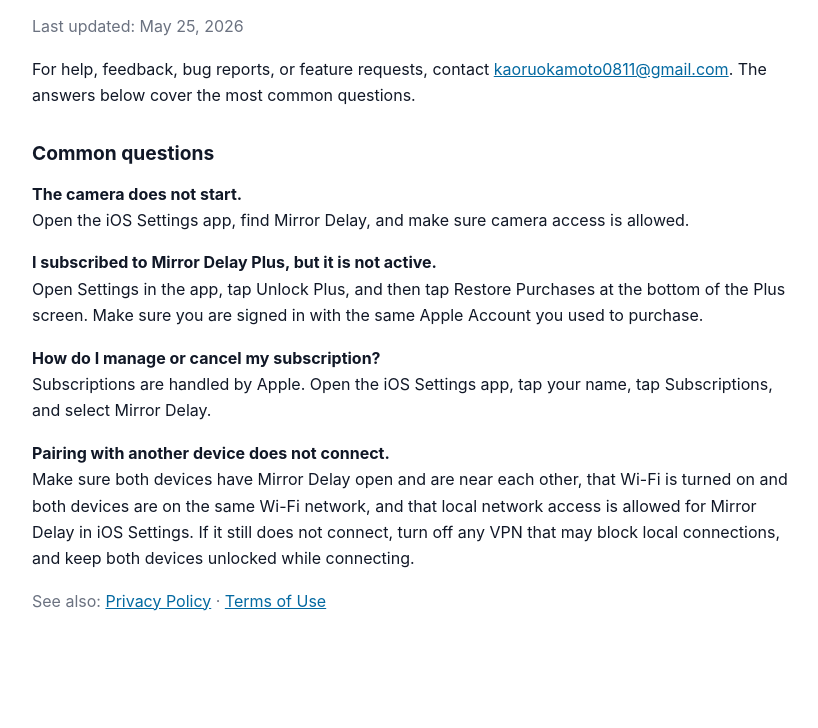
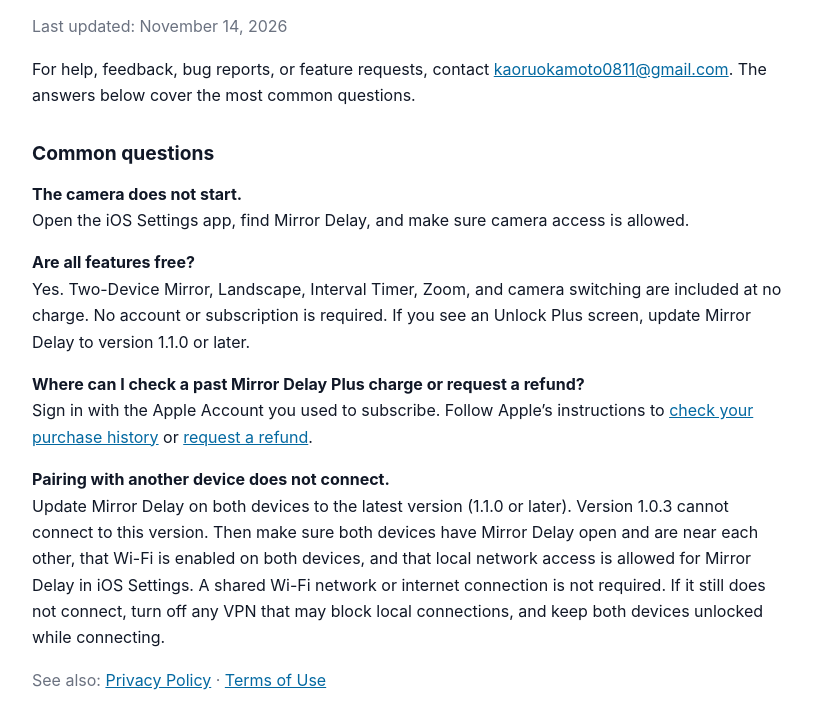
Before and after one commit to kaoru811/mirror-delay, a plain HTML site: page support.html in a window 1280 px wide. Shown: the part 104-832 px from the top of the page, without its empty margins (228-1046 px from the left). Before the commit the page ends 800 px from the top, so only its background shows below. Drawn offline with Linux system fonts and the light colour scheme.

Commit message:
Update Mirror Delay support and legal pages for free release

```diff
--- a/support.html
+++ b/support.html
@@ -23,7 +23,7 @@
 </head>
 <body>
   <h1>Mirror Delay Support</h1>
-  <p class="muted">Last updated: May 25, 2026</p>
+  <p class="muted">Last updated: November 14, 2026</p>
 
   <p>For help, feedback, bug reports, or feature requests, contact <a href="mailto:kaoruokamoto0811@gmail.com">kaoruokamoto0811@gmail.com</a>. The answers below cover the most common questions.</p>
 
@@ -32,14 +32,14 @@
   <p><strong>The camera does not start.</strong><br>
   Open the iOS Settings app, find Mirror Delay, and make sure camera access is allowed.</p>
 
-  <p><strong>I subscribed to Mirror Delay Plus, but it is not active.</strong><br>
-  Open Settings in the app, tap Unlock Plus, and then tap Restore Purchases at the bottom of the Plus screen. Make sure you are signed in with the same Apple Account you used to purchase.</p>
+  <p><strong>Are all features free?</strong><br>
+  Yes. Two-Device Mirror, Landscape, Interval Timer, Zoom, and camera switching are included at no charge. No account or subscription is required. If you see an Unlock Plus screen, update Mirror Delay to version 1.1.0 or later.</p>
 
-  <p><strong>How do I manage or cancel my subscription?</strong><br>
-  Subscriptions are handled by Apple. Open the iOS Settings app, tap your name, tap Subscriptions, and select Mirror Delay.</p>
+  <p><strong>Where can I check a past Mirror Delay Plus charge or request a refund?</strong><br>
+  Sign in with the Apple Account you used to subscribe. Follow Apple’s instructions to <a href="https://support.apple.com/en-us/118212">check your purchase history</a> or <a href="https://support.apple.com/en-us/118223">request a refund</a>.</p>
 
   <p><strong>Pairing with another device does not connect.</strong><br>
-  Make sure both devices have Mirror Delay open and are near each other, that Wi-Fi is turned on and both devices are on the same Wi-Fi network, and that local network access is allowed for Mirror Delay in iOS Settings. If it still does not connect, turn off any VPN that may block local connections, and keep both devices unlocked while connecting.</p>
+  Update Mirror Delay on both devices to the latest version (1.1.0 or later). Version 1.0.3 cannot connect to this version. Then make sure both devices have Mirror Delay open and are near each other, that Wi-Fi is enabled on both devices, and that local network access is allowed for Mirror Delay in iOS Settings. A shared Wi-Fi network or internet connection is not required. If it still does not connect, turn off any VPN that may block local connections, and keep both devices unlocked while connecting.</p>
 
   <p class="muted">See also: <a href="privacy">Privacy Policy</a> · <a href="terms">Terms of Use</a></p>
 </body>
```
Also changed, not shown: privacy.html (+3 -3 lines), terms.html (+3 -3 lines).
